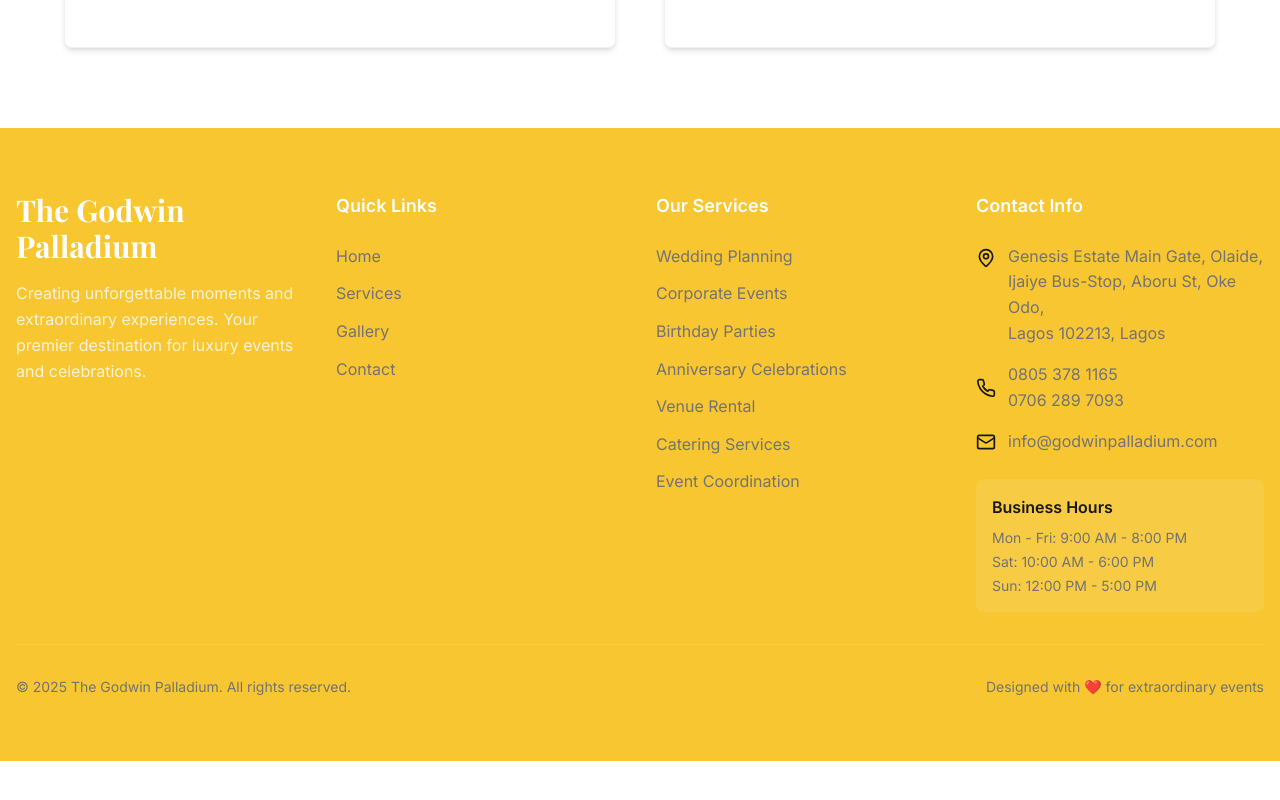
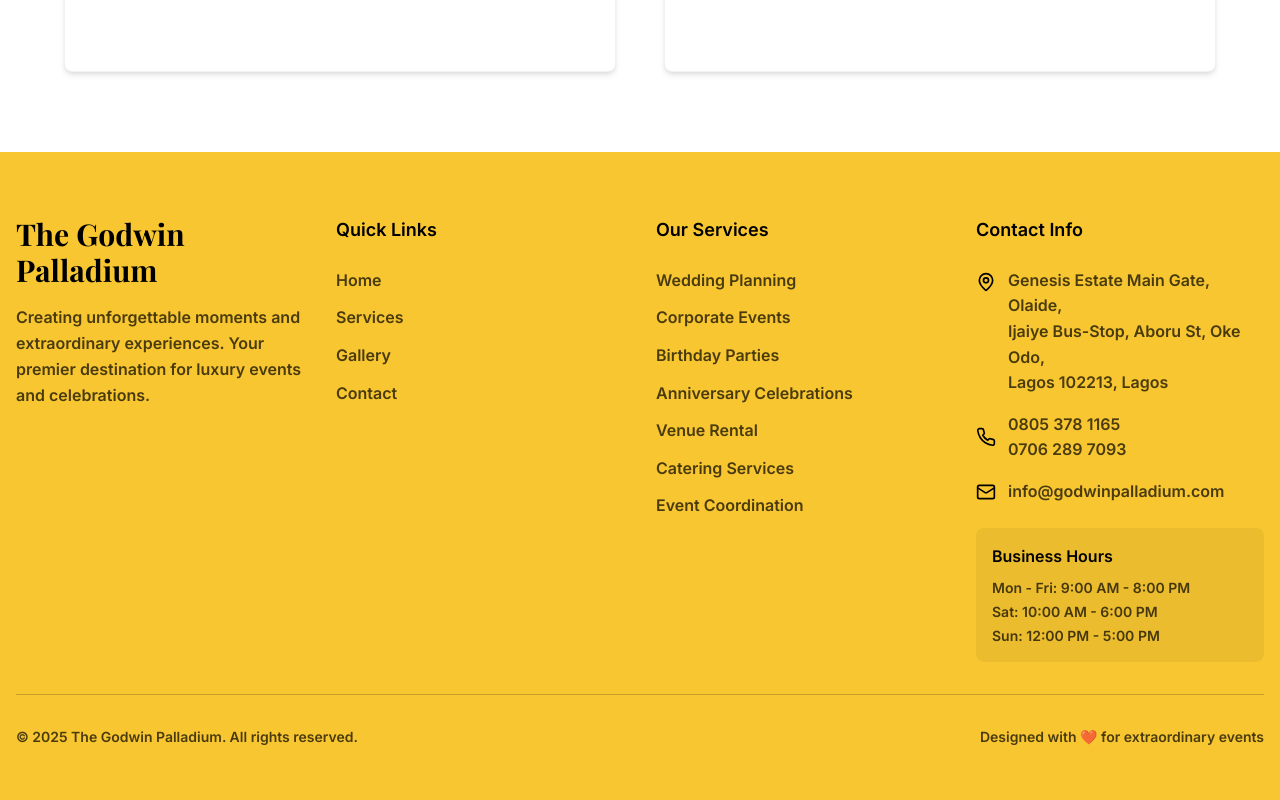
Before and after one commit to M1K3Y-917/modern-event-horizon-ui, a React (Vite) app: page / in a window 1280 px wide. Shown: the part 7034-7834 px from the top of the page. Before the commit the page ends 7795 px from the top, so only its background shows below. Built offline with nearby package versions, Linux system fonts and the light colour scheme; grey boxes are pictures that could not be loaded.

Commit message:
Make text bolder and footer darker
Updated all sans-serif text to be bolder and ensured all text in the footer is dark.

```diff
--- a/src/components/Footer.tsx
+++ b/src/components/Footer.tsx
@@ -5,16 +5,16 @@ import { MapPin, Phone, Mail, Clock } from 'lucide-react';
 
 const Footer = () => {
   return (
-    <footer className="bg-accent text-white">
+    <footer className="bg-accent text-black">
       <div className="container mx-auto px-4 py-16">
         <div className="grid grid-cols-1 md:grid-cols-2 lg:grid-cols-4 gap-8">
           {/* Company info */}
           <div className="space-y-6">
             <div>
-              <h3 className="text-3xl font-playfair font-bold text-white mb-4">
+              <h3 className="text-3xl font-playfair font-bold text-black mb-4">
                 The Godwin Palladium
               </h3>
-              <p className="text-white/80 leading-relaxed">
+              <p className="text-black/70 leading-relaxed">
                 Creating unforgettable moments and extraordinary experiences. Your premier destination for luxury events and celebrations.
               </p>
             </div>
@@ -23,7 +23,7 @@ const Footer = () => {
 
           {/* Quick links */}
           <div>
-            <h4 className="text-lg font-semibold text-white mb-6">Quick Links</h4>
+            <h4 className="text-lg font-semibold text-black mb-6">Quick Links</h4>
             <ul className="space-y-3">
               {[
                 { name: 'Home', href: '#home' },
@@ -34,7 +34,7 @@ const Footer = () => {
                 <li key={link.name}>
                   <a
                     href={link.href}
-                    className="text-muted-foreground hover:text-foreground transition-colors duration-300"
+                    className="text-black/70 hover:text-black transition-colors duration-300"
                   >
                     {link.name}
                   </a>
@@ -45,7 +45,7 @@ const Footer = () => {
 
           {/* Services */}
           <div>
-            <h4 className="text-lg font-semibold text-white mb-6">Our Services</h4>
+            <h4 className="text-lg font-semibold text-black mb-6">Our Services</h4>
             <ul className="space-y-3">
               {[
                 'Wedding Planning',
@@ -57,7 +57,7 @@ const Footer = () => {
                 'Event Coordination'
               ].map((service) => (
                 <li key={service}>
-                  <span className="text-muted-foreground">{service}</span>
+                  <span className="text-black/70">{service}</span>
                 </li>
               ))}
             </ul>
@@ -65,15 +65,15 @@ const Footer = () => {
 
           {/* Contact info */}
           <div>
-            <h4 className="text-lg font-semibold text-white mb-6">Contact Info</h4>
+            <h4 className="text-lg font-semibold text-black mb-6">Contact Info</h4>
             <div className="space-y-4">
               <div className="flex items-start space-x-3">
-                <MapPin className="w-5 h-5 text-foreground mt-1 flex-shrink-0" />
+                <MapPin className="w-5 h-5 text-black mt-1 flex-shrink-0" />
                 <a
                   href="https://www.google.com/maps/place/Godwin+Palladium,+Genesis+Estate+Main+Gate+,+Olaide,+Ijaiye+Bus-Stop,+Aboru+St,+Oke+Odo,+Lagos+102213,+Lagos/@6.628387,3.2869573,16z"
                   target="_blank"
                   rel="noopener noreferrer"
-                  className="text-muted-foreground hover:text-foreground transition-colors duration-300"
+                  className="text-black/70 hover:text-black transition-colors duration-300"
                 >
                   Genesis Estate Main Gate, Olaide,<br />
                   Ijaiye Bus-Stop, Aboru St, Oke Odo,<br />
@@ -82,31 +82,31 @@ const Footer = () => {
               </div>
 
               <div className="flex items-center space-x-3">
-                <Phone className="w-5 h-5 text-foreground flex-shrink-0" />
-                <div className="text-muted-foreground">
-                  <a href="tel:08053781165" className="hover:text-foreground transition-colors duration-300 block">
+                <Phone className="w-5 h-5 text-black flex-shrink-0" />
+                <div className="text-black/70">
+                  <a href="tel:08053781165" className="hover:text-black transition-colors duration-300 block">
                     0805 378 1165
                   </a>
-                  <a href="tel:07062897093" className="hover:text-foreground transition-colors duration-300 block">
+                  <a href="tel:07062897093" className="hover:text-black transition-colors duration-300 block">
                     0706 289 7093
                   </a>
                 </div>
               </div>
 
               <div className="flex items-center space-x-3">
-                <Mail className="w-5 h-5 text-foreground flex-shrink-0" />
+                <Mail className="w-5 h-5 text-black flex-shrink-0" />
                 <a
                   href="mailto:info@godwinpalladium.com"
-                  className="text-muted-foreground hover:text-foreground transition-colors duration-300"
+                  className="text-black/70 hover:text-black transition-colors duration-300"
                 >
                   info@godwinpalladium.com
                 </a>
               </div>
             </div>
 
-            <div className="mt-6 p-4 bg-muted/10 rounded-lg">
-              <h5 className="font-semibold text-foreground mb-2">Business Hours</h5>
-              <div className="text-sm text-muted-foreground space-y-1">
+            <div className="mt-6 p-4 bg-black/5 rounded-lg">
+              <h5 className="font-semibold text-black mb-2">Business Hours</h5>
+              <div className="text-sm text-black/70 space-y-1">
                 <p>Mon - Fri: 9:00 AM - 8:00 PM</p>
                 <p>Sat: 10:00 AM - 6:00 PM</p>
                 <p>Sun: 12:00 PM - 5:00 PM</p>
@@ -115,13 +115,13 @@ const Footer = () => {
           </div>
         </div>
 
-        <Separator className="my-8 bg-white/10" />
+        <Separator className="my-8 bg-black/20" />
 
         <div className="flex flex-col md:flex-row justify-between items-center space-y-4 md:space-y-0">
-          <div className="text-muted-foreground text-sm">
+          <div className="text-black/70 text-sm">
             © {new Date().getFullYear()} The Godwin Palladium. All rights reserved.
           </div>
-          <div className="text-muted-foreground text-sm">
+          <div className="text-black/70 text-sm">
             Designed with ❤️ for extraordinary events
           </div>
         </div>
--- a/src/index.css
+++ b/src/index.css
@@ -93,7 +93,7 @@
   }
 
   body {
-    @apply bg-background text-foreground font-inter;
+    @apply bg-background text-foreground font-inter font-semibold;
     font-size: 16px;
     line-height: 1.6;
   }
```
